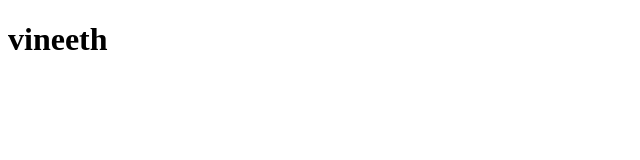
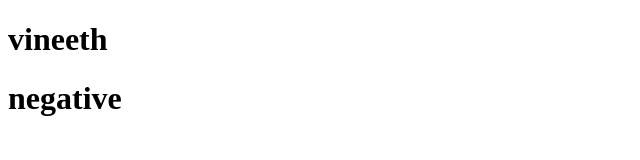
Before and after one commit to anjuanvi/datewithgit-sample, a plain HTML site: page hello.html in a window 1280 px wide. Shown: the whole page, without its empty margins (0-640 px from the left). Drawn offline with Linux system fonts and the light colour scheme.

Commit message:
negative

```diff
--- a/hello.html
+++ b/hello.html
@@ -7,5 +7,6 @@
 </head>
 <body>
     <h1>vineeth</h1>
+    <h1>negative</h1>
 </body>
 </html>
```
